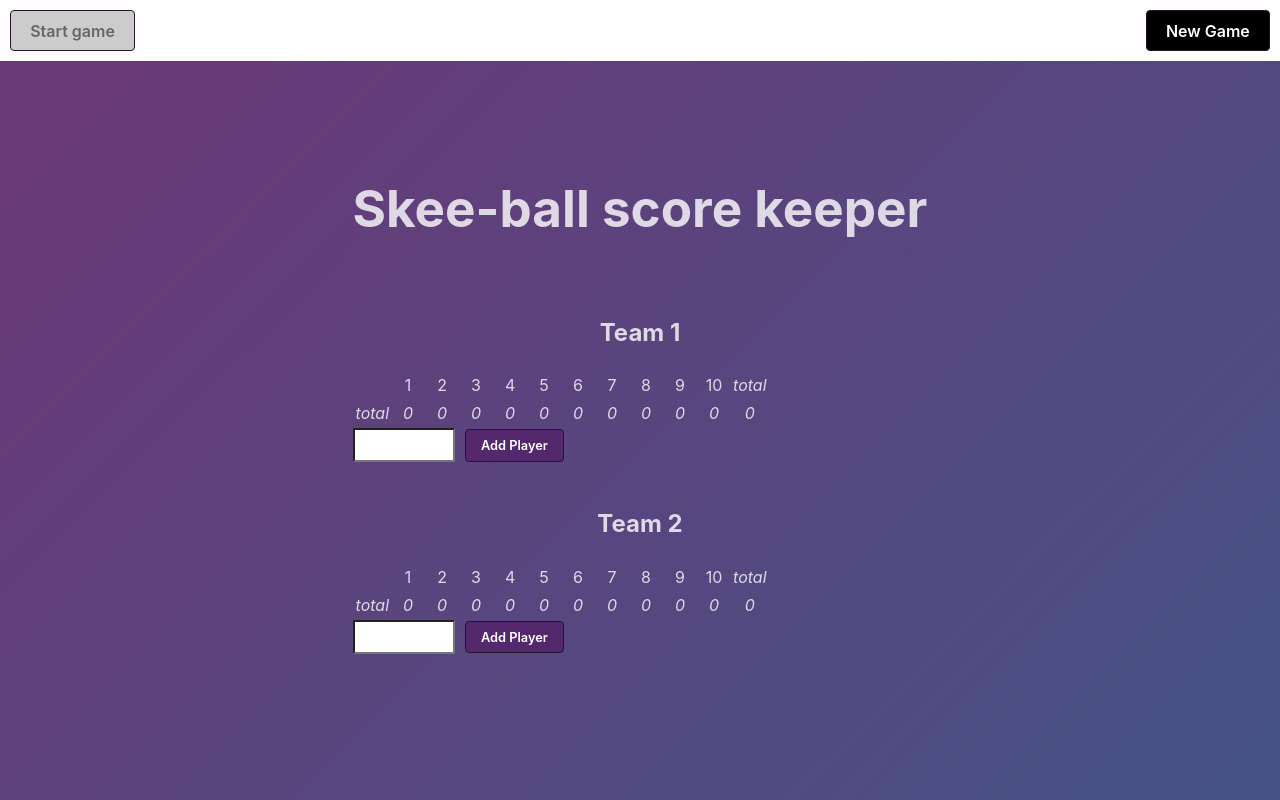
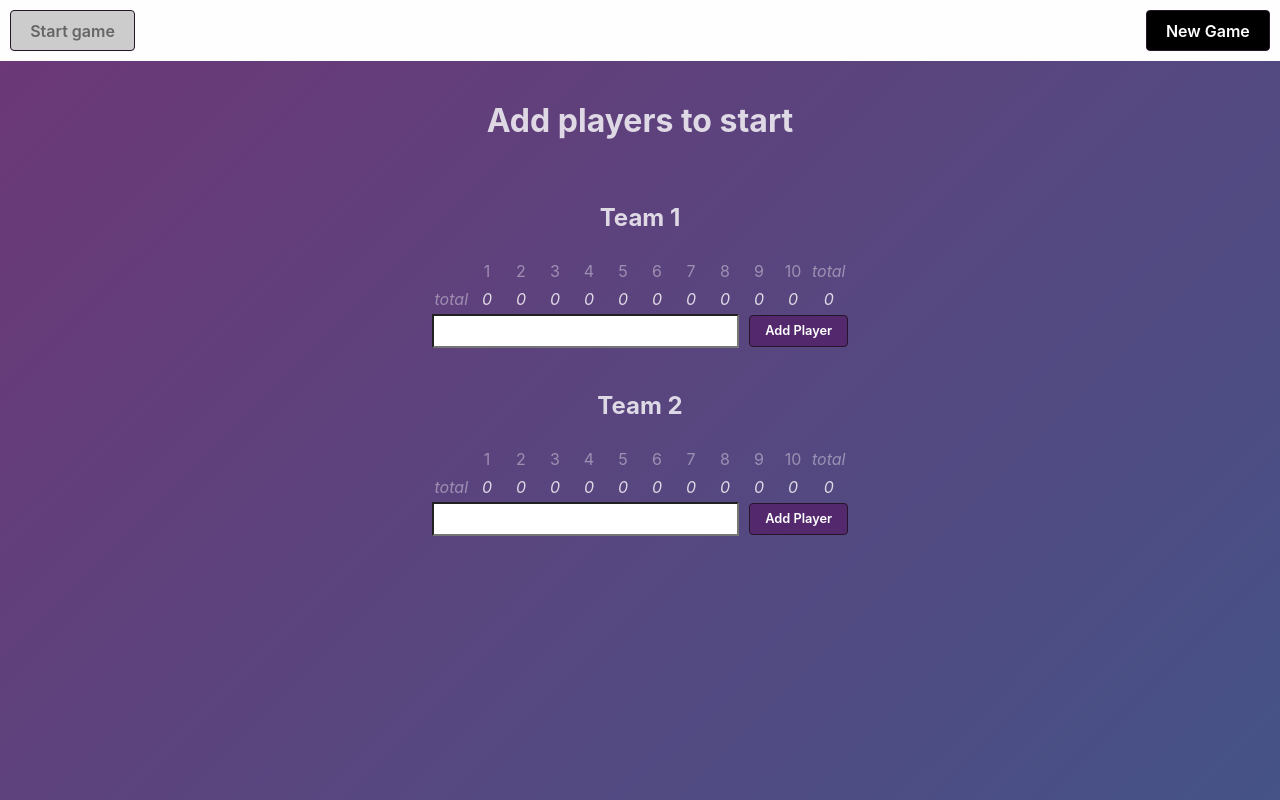
Before and after one commit to kmooney/skeescore, a Vue app: page / in a window 1280 px wide. Built offline with nearby package versions, Linux system fonts and the light colour scheme.

Commit message:
QoL improvements

```diff
--- a/index.html
+++ b/index.html
@@ -4,6 +4,8 @@
     <meta charset="UTF-8" />
     <link rel="icon" type="image/svg+xml" href="/vite.svg" />
     <meta name="viewport" content="width=device-width, initial-scale=1.0, shrink-to-fit=no, user-scalable=no" />
+    <meta name="apple-mobile-web-app-capable" content="yes" />
+    <link rel="apple-touch-icon" href="skeescore-tile.png" />
     <title>Skee-ball score keeper</title>
   </head>
   <body>
--- a/src/components/Game.vue
+++ b/src/components/Game.vue
@@ -11,4 +11,10 @@
 </template>
 
 <style scoped>
+    .game {
+        margin-top: 50px;
+        display: flex;
+        flex-direction: column;
+        align-items: center;
+    }
 </style>
--- a/src/components/Menubar.vue
+++ b/src/components/Menubar.vue
@@ -16,11 +16,13 @@
 
     let newGame = () => {
         gameState.reset()
+        window.scrollTo(0,0)
     }
 
     let startGame = () => {
         gameState.frameCount.value = 1
         gameState.active.value = true
+        window.scrollTo(0,0)
     }
 </script>
 
@@ -29,8 +31,9 @@
         background-color: #fefefe;
         color: #333;
         display: block;
-        position: fixed;
+        position:fixed;
         padding:10px;
+        justify-content: center;
         margin:0;
         top:0;
         left:0;
--- a/src/components/Scoreboard.vue
+++ b/src/components/Scoreboard.vue
@@ -1,22 +1,28 @@
 <template>
-    <div v-if="gameState.active.value == false">
-        <h1>Skee-ball score keeper</h1>
+    <div class="flex-container">
+        <div class="hero" v-if="gameState.ready() == false && gameState.active.value == false && !gameState.gameOver.value">
+            <h1>Add players to start</h1>
         </div>
-    <div v-if="gameState.gameOver.value == true">
+        <div class="hero" v-if="gameState.ready() == true && gameState.active.value == false && !gameState.gameOver.value">
+            <h1>Ready to start! Or add more players</h1>
+        </div>
+        <div class="hero" v-if="gameState.gameOver.value == true">
             <h1>Game over!</h1>
         </div>
-    <div v-if="gameState.active.value == true">
-        <div>Frame {{ gameState.frameCount.value }} {{ currentPlayer() }} is up ({{ nextPlayer() }} is next)</div>
-        <br>
-        <div class="row">{{ currentPlayer() }} scored
-            <input type="text" v-model="currentScore" @keyup.enter="saveScore">
+        <div class="hero" v-if="gameState.active.value == true">
+            <h1 class="info">{{ currentPlayer() }} is up </h1>
+            <div>({{ nextPlayer() }} is next)</div>
+            <div class="row">
+                <div class="expand"><b>{{ currentPlayer() }}</b> scored </div>
+                <input type="number" pattern="\d*" v-model="currentScore" @keyup.enter="saveScore">
                 <button @click="saveScore">Score!</button>
             </div>
         </div>
-    <br>
+
         <Team name="Team 1" :num=0></Team>
-    <br>
+
         <Team name="Team 2" :num=1></Team>
+    </div>
 </template>
 
 <script setup>
@@ -45,10 +51,32 @@
 button {
     display: inline;
     padding: 8px;
+    flex-grow: 1;
 }
 input {
     width: 40px;
     padding: 5px;
     margin-left: 10px;
+    flex-grow: 1;
+}
+.expand {
+    display:flex;
+    flex-grow: 0;
+}
+.hero {
+    display: flex;
+    align-self: start;
+    flex-direction:column;
+}
+.info {
+    padding:0;
+    margin:0;
+}
+.row {
+    padding-top: 20px;
+}
+b {
+    display: inline;
+    margin-right: 0.3em;
 }
 </style>
--- a/src/components/Team.vue
+++ b/src/components/Team.vue
@@ -1,7 +1,8 @@
 <template>
+    <div class="team">
         <h2>{{ props.name }}</h2>
         <table width="100%">
-        <tr>
+            <tr class="frame-count lite">
                 <td></td>
                 <td width="30px">1</td>
                 <td width="30px">2</td>
@@ -23,7 +24,7 @@
             >
             </Row>
             <tr>
-            <td align="left"><em>total</em></td>
+                <td class="lite" align="left"><em>total</em></td>
                 <td v-for="frame in 10"><em>{{ gameState.frameTotal(props.num, frame) }}</em></td>
                 <td><em>{{ gameState.score(props.num) }}</em></td>
             </tr>
@@ -31,6 +32,7 @@
         <div class="row" v-if="!gameState.active.value && !gameState.gameOver.value">
             <input type="text" name="playerName" v-model="newPlayerName" @keyup.enter="addPlayer">
             <button @click="addPlayer">Add Player</button>
+        </div>
     </div>
 
 </template>
@@ -54,6 +56,7 @@
         const teamNumber = props.num
         gameState.teams.value[props.num].push({name: newPlayerName.value, scores: []})
         newPlayerName.value = ''
+        window.scrollTo(0,0);
     }
 </script>
 
@@ -62,7 +65,23 @@ table {
     display:block;
     width:100%;
 }
+div.row {
+    width: 100%;
+    display: flex;
+    justify-content: flex-start;
+}
+input {
+    display:flex;
+    flex-grow: 1;
+}
 button {
+    display: flex;
     font-size: 0.8em;
 }
+div.team {
+    padding-top:20px;
+}
+.lite {
+    opacity: 0.5;
+}
 </style>
--- a/src/models/gameState.js
+++ b/src/models/gameState.js
@@ -10,7 +10,8 @@ export const gameState = {
     ready: () => {
         return gameState.teams.value[0].length > 0 &&
                gameState.teams.value[0].length == gameState.teams.value[1].length &&
-               gameState.active.value == false
+               gameState.active.value == false &&
+               gameState.gameOver.value == false
     },
     nextTeam: () => {
         return (gameState.currentTeam.value + 1) % 2
--- a/src/style.css
+++ b/src/style.css
@@ -17,6 +17,7 @@ a {
   color: #646cff;
   text-decoration: inherit;
 }
+
 a:hover {
   color: #535bf2;
 }
@@ -24,13 +25,13 @@ a:hover {
 body {
   margin: 0;
   display: flex;
-  place-items: center;
+  place-items: initial;
   min-width: 320px;
   min-height: 100vh;
 }
 
 h1 {
-  font-size: 3.2em;
+  font-size: 2.0em;
   line-height: 1.1;
 }
 
```
Lines whose indentation alone changed are shown as unchanged.
